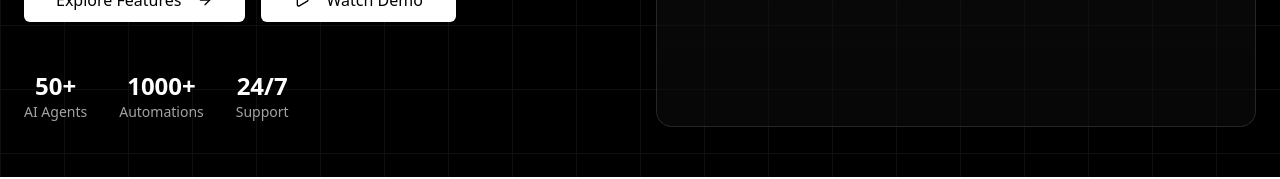
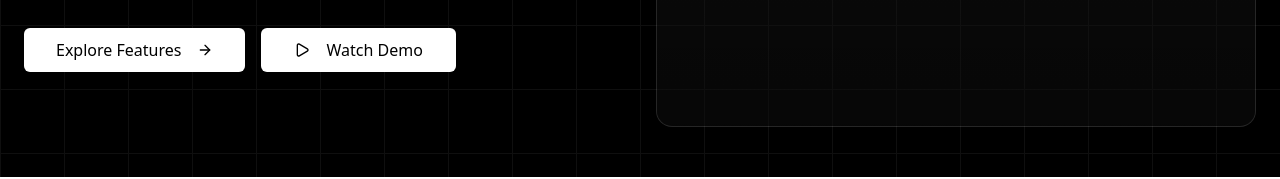
Before and after one commit to wlddrick/myjarvis-website, a Next.js app: page / in a window 1280 px wide. Shown: the part 488-667 px from the top of the page. Built offline with nearby package versions, Linux system fonts and the light colour scheme.

Commit message:
Removed stats section from website

```diff
--- a/src/components/SplineSceneDemo.tsx
+++ b/src/components/SplineSceneDemo.tsx
@@ -71,21 +71,7 @@ export function SplineSceneDemo() {
               </Button>
             </div>
 
-            {/* Stats */}
-            <div className="flex flex-wrap justify-center lg:justify-start gap-8 mt-12">
-              <div className="text-center">
-                <div className="text-2xl font-bold text-white">50+</div>
-                <div className="text-sm text-neutral-400">AI Agents</div>
-              </div>
-              <div className="text-center">
-                <div className="text-2xl font-bold text-white">1000+</div>
-                <div className="text-sm text-neutral-400">Automations</div>
-              </div>
-              <div className="text-center">
-                <div className="text-2xl font-bold text-white">24/7</div>
-                <div className="text-sm text-neutral-400">Support</div>
-              </div>
-            </div>
+
           </div>
 
           {/* Right content - Spline Scene */}
```
Also changed, not shown: 1 other file (tests, documents, lock files or other folders).
